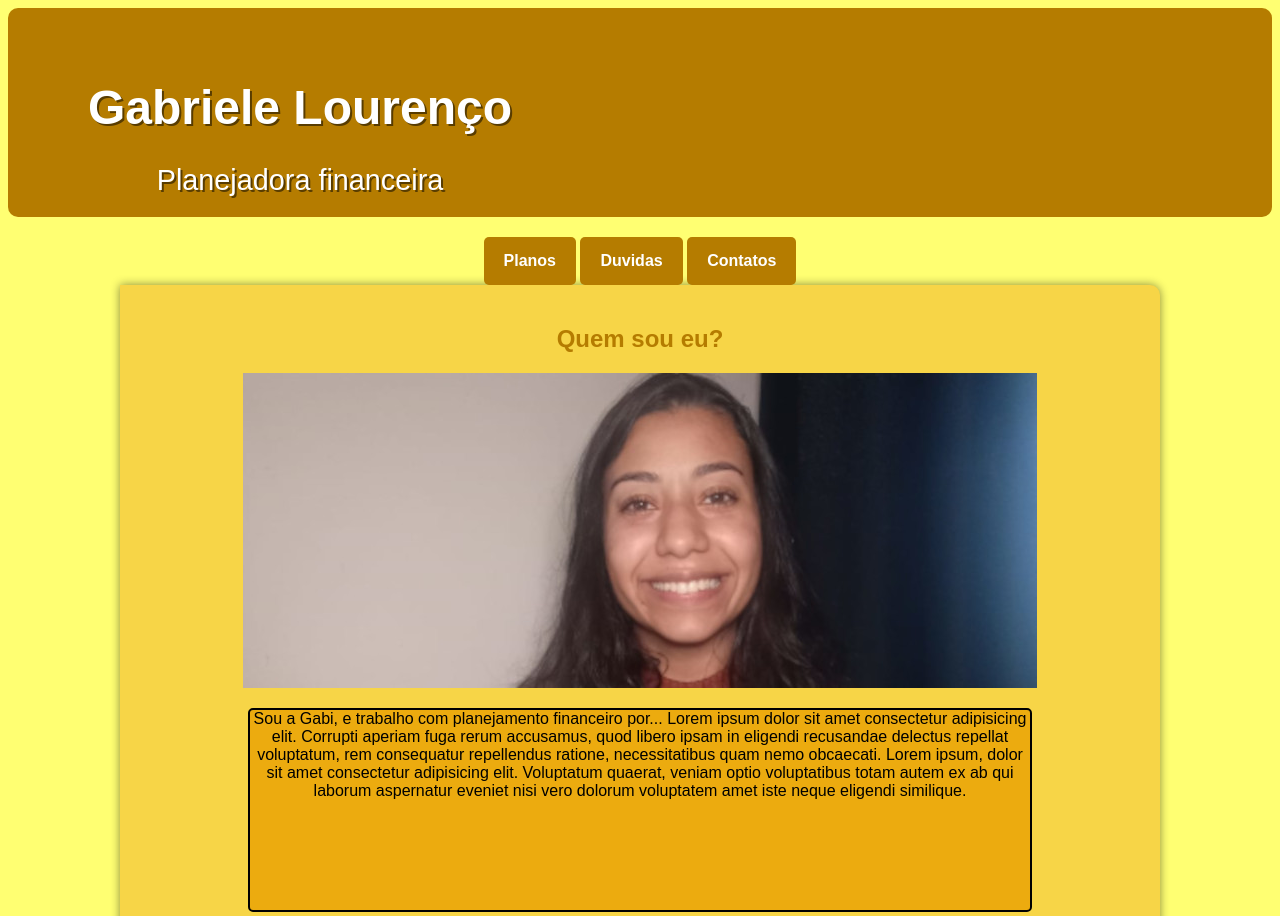
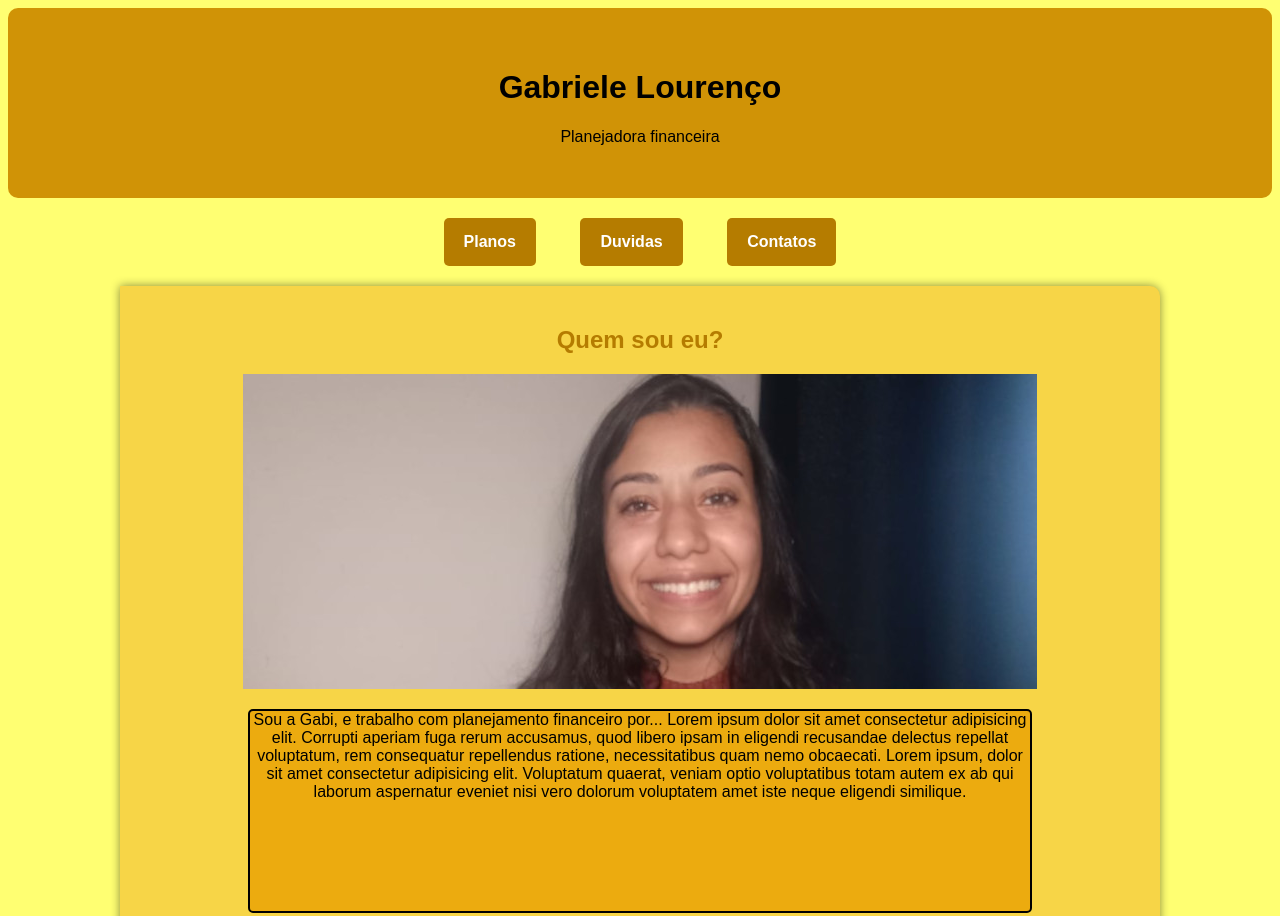
Before and after one commit to danilolourenco/gabi-planejamento, a plain HTML site: page index.html in a window 1280 px wide. Shown: the top 916 px of the page. Drawn offline with Linux system fonts and the light colour scheme.

Commit message:
organizando

```diff
--- a/index.html
+++ b/index.html
@@ -66,13 +66,18 @@
             <h2>Quais pacotes e quais os valores do meu trabalho?</h2>
 
                 <div class="pacote" id="q1">
-                    <p><ul><li>pacoteA</li></ul></p>
+                    <h3>Pacote A</h3>
+                    <p>R$120,00</p>
+                    <li>tal coisa</li>
+                    <li>tal coisa</li>
+                    <li>tal coisa</li>
+
                 </div>
                 <div class="pacote" id="q2">
-                    <p><ul><li>pacoteB</li></ul></p>
+                    <p><ul><li>pacoteB</li></ul> R$150,00</p>
                 </div>
                 <div class="pacote" id="q3">
-                    <p><ul><li>pacoteC</li></ul></p>
+                    <p><ul><li>pacoteC</li></ul> R$200,00</p>
                 </div>
 
 
--- a/style/style.css
+++ b/style/style.css
@@ -18,9 +18,9 @@ body {
     text-align: center;
 }
 
+
 header {
-    background-image: url(img/foto03-header.png);
-    background-color: var(--cor0);
+    background-color: var(--cor1);
     border-radius: 10px;
     min-height: 150px;
     text-align: center;
@@ -28,22 +28,8 @@ header {
 }
 
 header > h1 {
-    color: white;
-    font-family: var(--fonte-padrao);
-    font-size: 3em;
-    padding-right: 680px;
-    margin-bottom: 20px;
-    text-shadow: 2px 2px 0px rgba(0, 0, 0, 0.513);
-}
+    box-shadow: 1px;
 
-header > p {
-    color: white;
-    font-family: var(--fonte-padrao);
-    font-size: 1.8em;
-    padding-bottom: 20px;
-    padding-right: 680px;
-    margin-bottom: 20px;
-    text-shadow: 2px 2px 0px rgba(0, 0, 0, 0.513);
 }
 
 nav > a {
@@ -52,7 +38,7 @@ nav > a {
     padding: 15px;
     display: inline-block;
     padding-inline: 20px;
-    margin: auto;
+    margin: 20px;
     border-radius: 5px;
     text-decoration: none;
     font-weight: bold;
@@ -129,6 +115,7 @@ div.contatos {
     background-color: blue;
     border: 0.5px solid rgba(0, 0, 0, 0.405);
     border-radius: 8px;
+    margin: 15px;
     width: 40px;
     height: 40px;
 }
```
